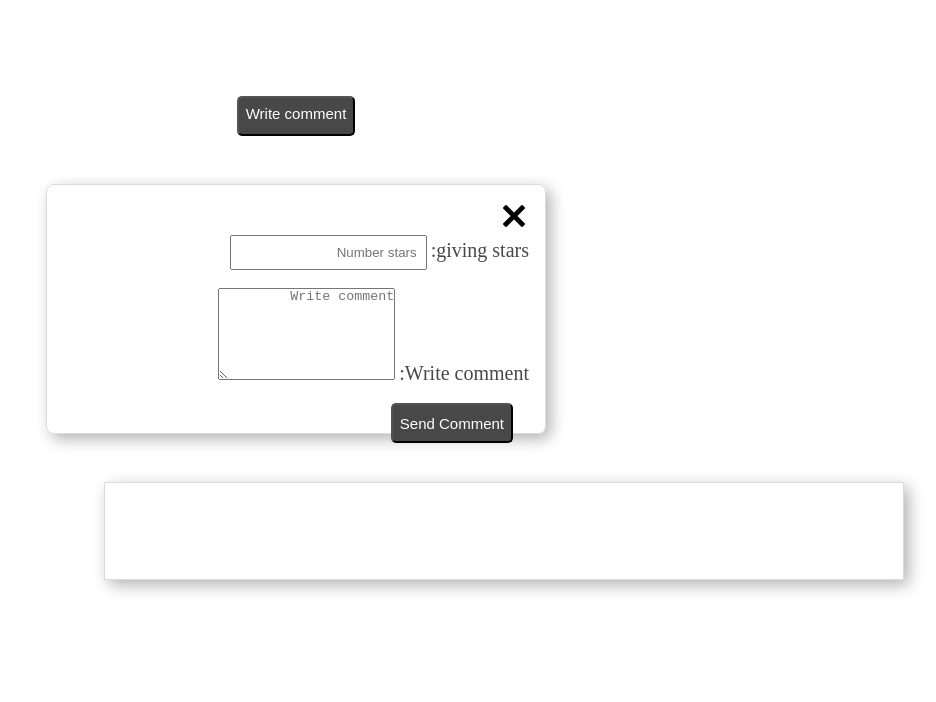
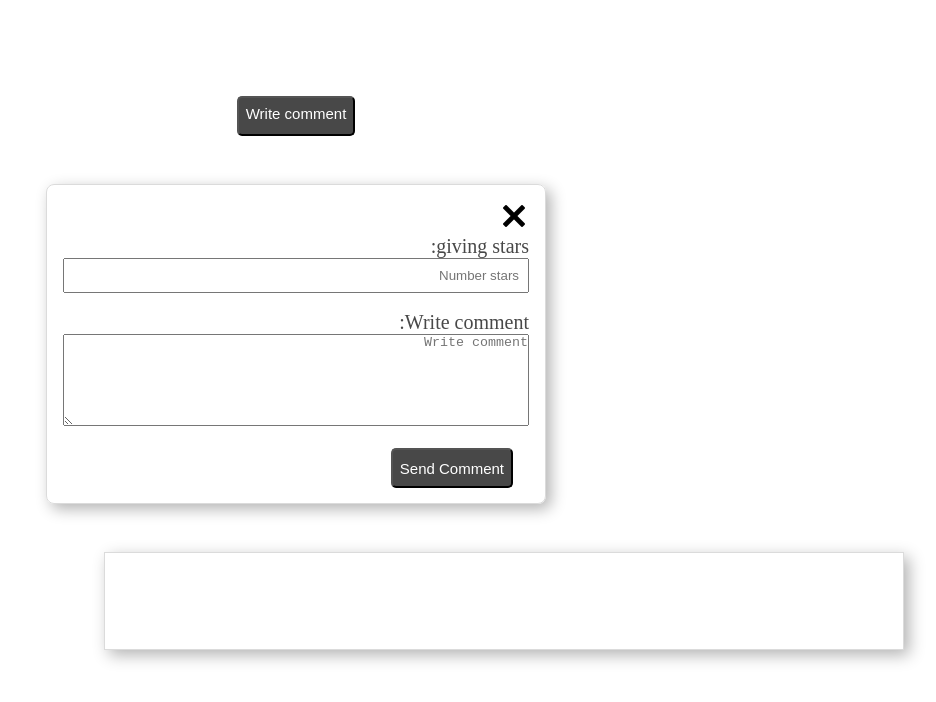
Before and after one commit to mardi-niyayesh/online-shop, a plain HTML site: page frontend/component/feedbacks/feedback.html in a window 1280 px wide. Both pictures are taken after a click on the button "Write comment". Shown: the whole page, without its empty margins (344-1280 px from the left). Drawn offline with Linux system fonts and the light colour scheme; no server answers.

Commit message:
add style to box-comment

```diff
--- a/frontend/component/feedbacks/feedback.css
+++ b/frontend/component/feedbacks/feedback.css
@@ -38,6 +38,7 @@
     border: 1px solid #DBDBDB;
     box-shadow: 5px 5px 15px rgba(0, 0, 0, 0.3);
     margin-bottom: 3rem;
+    height: 320px;
 }
 .container-feedback{
     margin-right: 2rem;
@@ -65,3 +66,6 @@
     margin-top: 1rem;
     margin-bottom: 1rem;
 }
+.input-comment,.number-star{
+    width: 100%;
+}
```
